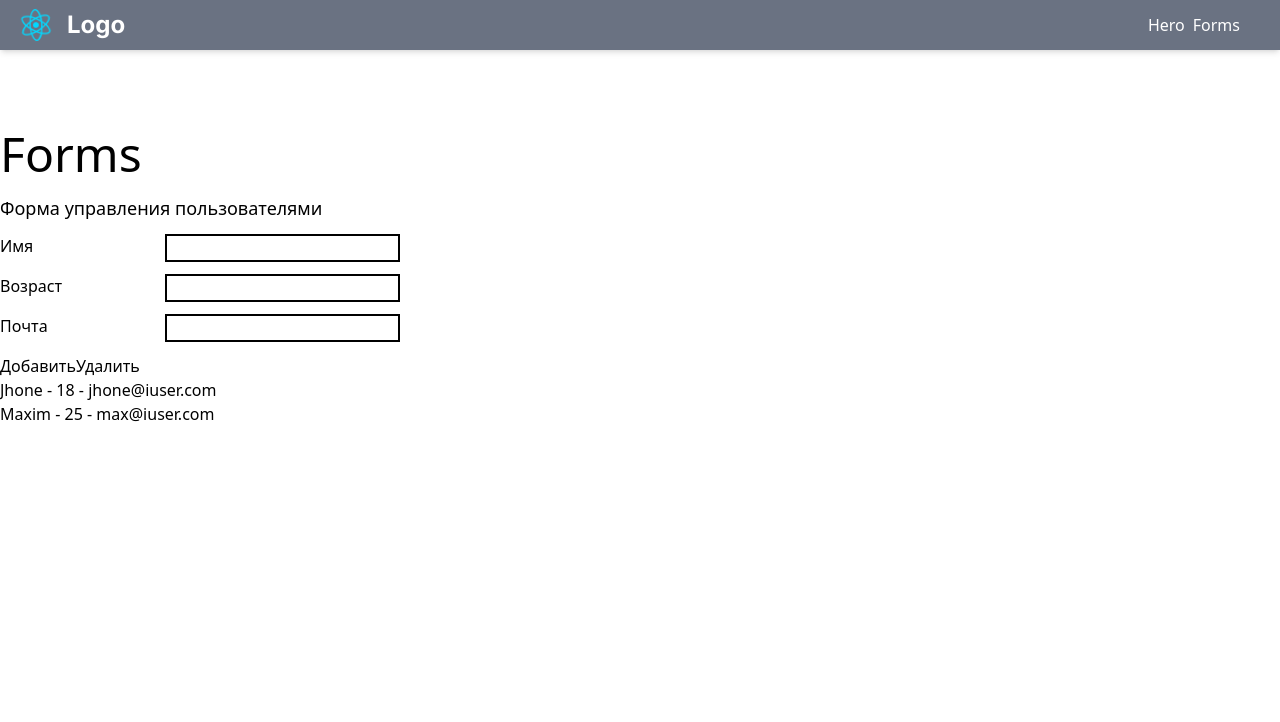
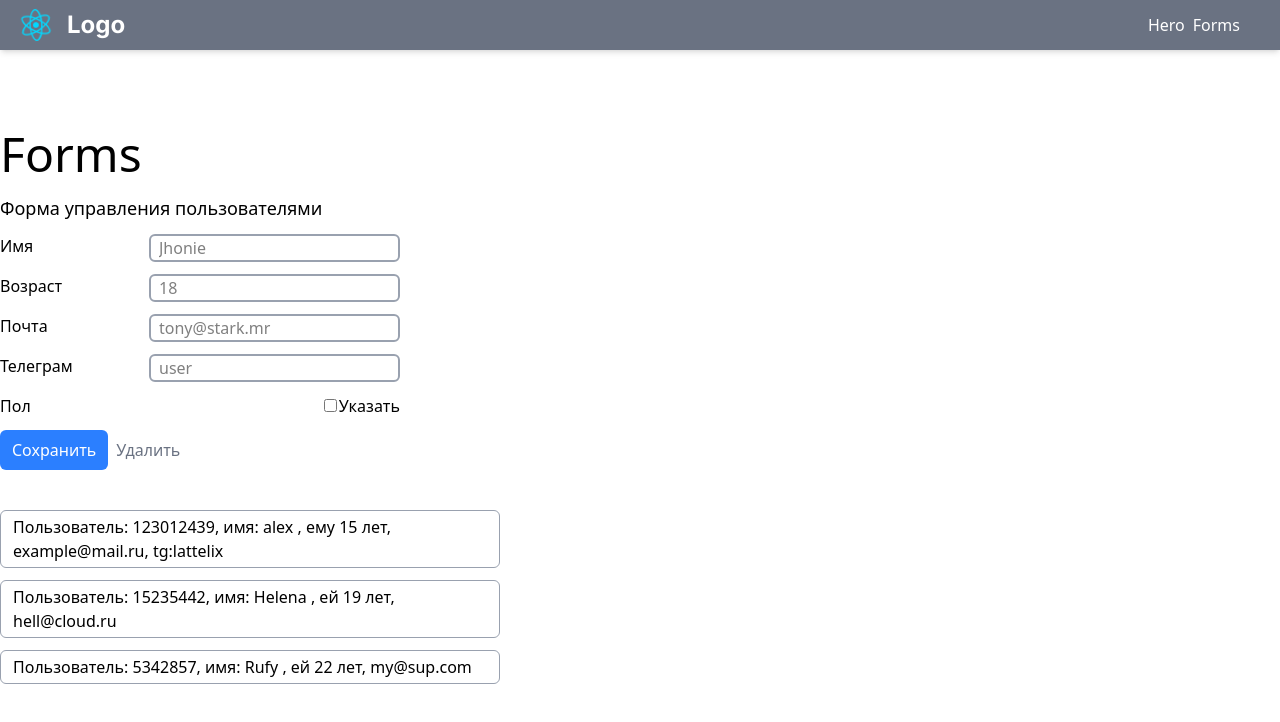
Before and after one commit to lattelix/test-tasks-concept, a React (Vite) app: page /forms in a window 1280 px wide. Shown: the top 722 px of the page. Built offline with nearby package versions, Linux system fonts and the light colour scheme; the HTML template or start-up script is replaced by a standard one.

Commit message:
The simple rect forms is completed

```diff
--- a/src/components/AreaItem.tsx
+++ b/src/components/AreaItem.tsx
@@ -1,17 +1,33 @@
-import { ReactNode } from 'react';
-
+import { IUser } from "../models/models";
 interface AreaItemProps {
-  children: ReactNode;
-  id: string;
+    name: string;
+    forTag: string;
+    required?: boolean; // Опционально
+    value: string | number | undefined;
+    holder: string;
+    form: IUser;
+    setForm: (form: IUser) => void;
+    type: "text" | "number"; // Тип инпута
   }
 
-export default function AreaItem({ children, id }: AreaItemProps) {
+  function AreaItem({ name, forTag, required, value, holder, form, setForm, type }: AreaItemProps) {
     return (
       <div className="flex mb-3 justify-between max-w-[400px]">
-      <label htmlFor={id} className="mr-3">
-        {children}
-      </label>
-      <input type="text" id={id} className="border-2 border-gray-80" />
+        <label htmlFor={forTag} className="mr-3">{name}</label>
+        <input
+          required={required}
+          placeholder={holder}
+          value={value || ""}
+          onChange={(e) => setForm({
+            ...form,
+            [forTag]: type === "number" ? Number(e.target.value) : e.target.value
+          })}
+          type={type}
+          id={forTag}
+          className="py-0.2 px-2 border-2 border-gray-400 rounded-md"
+        />
       </div>
     );
   }
+
+  export default AreaItem;
--- a/src/models/models.ts
+++ b/src/models/models.ts
@@ -1,7 +1,9 @@
 export interface IUser {
-  name: string;
-  age: number;
-  email: string;
-  telegram?: string;
-  site?: string;
+  id: string | null;
+  email: string | undefined;
+  name: string | undefined;
+  age: number | undefined;
+  telegram: string | undefined;
+  gender: "man" | "woman" | undefined;
+  specifyGender: boolean;
 }
--- a/src/pages/Forms.tsx
+++ b/src/pages/Forms.tsx
@@ -1,22 +1,93 @@
 import { IUser } from "../models/models";
+import { useState } from "react";
 import AreaItem from "../components/AreaItem";
 
 export default function Forms() {
+  //   const USTOR_KEY = "uskftp";
+  const clearForm = {
+    id: null,
+    email: undefined,
+    age: undefined,
+    name: undefined,
+    gender: undefined,
+    telegram: undefined,
+    specifyGender: false,
+  };
 
-  const users: IUser[] = [
+  const [form, setForm] = useState<IUser>(clearForm);
+
+  const [users, setUsers] = useState<IUser[]>([
     {
-      name: "Jhone",
-      age: 18,
-      email: "jhone@iuser.com",
-      notifyTg: '',
-
+      id: "123012439",
+      email: "example@mail.ru",
+      age: 15,
+      name: "alex",
+      gender: "man",
+      telegram: "lattelix",
+      specifyGender: true,
     },
     {
-      name: "Maxim",
-      age: 25,
-      email: "max@iuser.com",
+      id: "15235442",
+      email: "hell@cloud.ru",
+      age: 19,
+      name: "Helena",
+      gender: "woman",
+      telegram: undefined,
+      specifyGender: true,
     },
-  ];
+    {
+      id: "5342857",
+      email: "my@sup.com",
+      age: 22,
+      name: "Rufy",
+      gender: undefined,
+      telegram: undefined,
+      specifyGender: false,
+    },
+  ]);
+
+  function handleUserAdd() {
+    if (!form.name || !form.email || !form.age) {
+      alert("Заполни имя, email и возраст!");
+      return;
+    }
+    // Проверка возраста
+    if (form.age <= 0) {
+      alert("Возраст должен быть больше 0!");
+      return;
+    }
+    // Проверка email (простая)
+    if (!form.email.includes("@") || !form.email.includes(".")) {
+      alert("Email должен содержать @ и точку!");
+      return;
+    }
+
+    if (form.id) {
+      setUsers([...users.filter((u) => u.id !== form.id), { ...form }]);
+      setForm(clearForm);
+    } else {
+      setUsers([
+        ...users,
+        { ...form, id: (Math.random() * 1000000000).toFixed() },
+      ]);
+      setForm(clearForm);
+    }
+  }
+
+  function handleUserDelete(id: string | null) {
+    if (!id) return;
+    setUsers(users.filter((u) => u.id !== id));
+    setForm(clearForm);
+  }
+
+  function handleUserChange(id: string | null) {
+    if (id === null) {
+      return;
+    }
+
+    const user = users.find((user) => user.id === id)!;
+    setForm(user);
+  }
 
   return (
     <div className="container mx-auto pt-20">
@@ -24,34 +95,125 @@ export default function Forms() {
 
       <form>
         <p className="text-lg mb-3">Форма управления пользователями</p>
+
+        <AreaItem
+          name="Имя"
+          forTag="name"
+          required
+          holder="Jhonie"
+          value={form.name}
+          form={form}
+          setForm={setForm}
+          type="text"
+        />
+        <AreaItem
+          name="Возраст"
+          forTag="age"
+          required
+          holder="18"
+          value={form.age}
+          form={form}
+          setForm={setForm}
+          type="number"
+        />
+        <AreaItem
+          name="Почта"
+          forTag="email"
+          required
+          holder="tony@stark.mr"
+          value={form.email}
+          form={form}
+          setForm={setForm}
+          type="text"
+        />
+        <AreaItem
+          name="Телеграм"
+          forTag="telegram"
+          holder="user"
+          value={form.telegram}
+          form={form}
+          setForm={setForm}
+          type="text"
+        />
+
         <div className="flex mb-3 justify-between max-w-[400px]">
-          <label htmlFor="name" className="mr-3">
-            Имя
+          <label htmlFor="gender" className="mr-3">
+            Пол
           </label>
-          <input type="text" id="name" className="border-2 border-gray-80" />
+          <label>
+            <input
+              type="checkbox"
+              name="gender_check"
+              className="mr-0.5"
+              checked={form.specifyGender || false}
+              onChange={(e) =>
+                setForm({ ...form, specifyGender: e.target.checked })
+              }
+            />
+            Указать
+          </label>
+          {form.specifyGender && (
+            <>
+              <label>
+                <input
+                  type="radio"
+                  name="gender"
+                  checked={form.gender === "man"}
+                  onChange={() => setForm({ ...form, gender: "man" })}
+                  className="mr-0.5"
+                />
+                Муж
+              </label>
+              <label className="ml-3">
+                <input
+                  type="radio"
+                  name="gender"
+                  checked={form.gender === "woman"}
+                  onChange={() => setForm({ ...form, gender: "woman" })}
+                  className="mr-1"
+                />
+                Жен
+              </label>
+            </>
+          )}
         </div>
-        <div className="flex mb-3 justify-between max-w-[400px]">
-          <label htmlFor="age" className="mr-3">
-            Возраст
-          </label>
-          <input type="text" id="age" className="border-2 border-gray-80" />
-        </div>
-        <div className="flex mb-3 justify-between max-w-[400px]">
-          <label htmlFor="mail" className="mr-3">
-            Почта
-          </label>
-          <input type="text" id="mail" className="border-2 border-gray-80" />
-        </div>
-        <button>Добавить</button>
-        <button>Удалить</button>
+
+        <button
+          onClick={(e) => {
+            e.preventDefault();
+            handleUserAdd();
+          }}
+          className="bg-blue-500 cursor-pointer text-white rounded-md text-center px-3 py-2 mr-2 hover:bg-blue-400 active:shadow-blue-200 active:shadow-sm transition-all"
+        >
+          Сохранить
+        </button>
+        <button
+          onClick={(e) => {
+            e.preventDefault();
+            handleUserDelete(form?.id);
+          }}
+          disabled={!form?.id}
+          className="text-red-600 cursor-pointer disabled:text-gray-500 hover:text-red-400"
+        >
+          Удалить
+        </button>
       </form>
 
-      <ul>
-        {users.map((user, index) => (
-          <li className="flex" key={index}>
-            {user.name} - {user.age} - {user.email}
-          </li>
-        ))}
+      <ul className="flex flex-col mt-10">
+        {users &&
+          users.map((user, index) => (
+            <li
+              className="flex w-[500px] border-1 border-gray-400 transition-all cursor-pointer rounded-[6px] py-1 px-3 hover:shadow-gray-400 hover:shadow-md mb-3"
+              key={index}
+              onClick={() => handleUserChange(user.id)}
+            >
+              Пользователь: {user.id}, имя: {user.name}{" "}
+              {user?.gender === "man" ? ", ему " : ", ей "}
+              {user.age} лет, {user.email}
+              {user?.telegram && ", tg:" + user.telegram}
+            </li>
+          ))}
+        {users.length === 0 && <p>No items...</p>}
       </ul>
     </div>
   );
```
Lines whose indentation alone changed are shown as unchanged.
